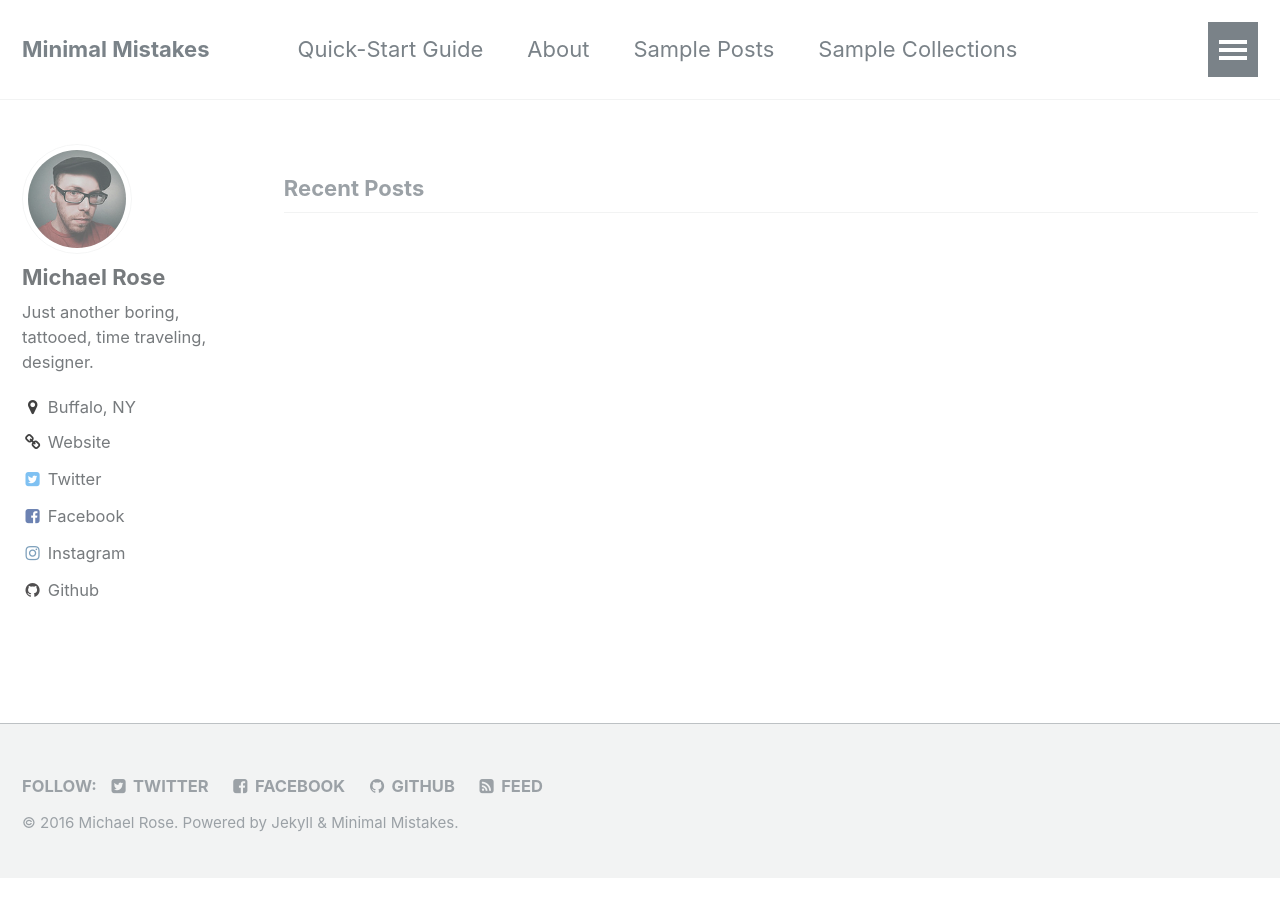
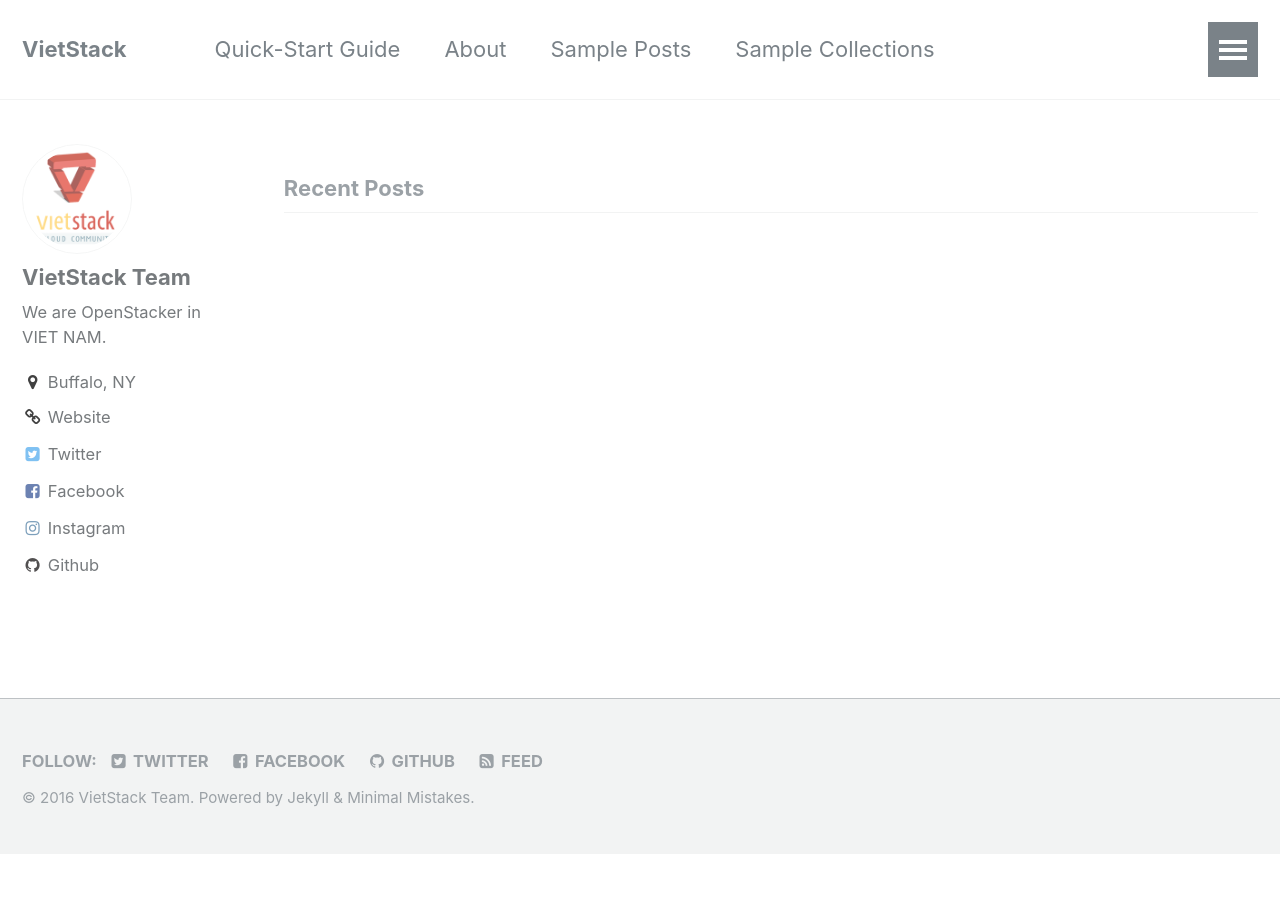
Before and after one commit to vietstack/vietstack.github.io.bka, a Jekyll site: the page built from index.html, in a window 1280 px wide. Built offline with Jekyll 4.4.1, drawn with Linux system fonts in a browser that asks for light colours.

Commit message:
update site
update site

```diff
--- a/_config.yml
+++ b/_config.yml
@@ -7,13 +7,13 @@
 
 # Site Settings
 locale                   : "en-US"
-title                    : "Minimal Mistakes"
+title                    : "VietStack"
 title_separator          : "-"
-name                     : &name "Michael Rose"
+name                     : &name "VietStack Team"
 description              : &description "A flexible Jekyll theme for your blog or site with a minimalist aesthetic."
-url                      : https://mmistakes.github.io # the base hostname & protocol for your site e.g. "https://mmistakes.github.io"
-baseurl                  : "/minimal-mistakes" # the subpath of your site, e.g. "/blog"
-repository               : "mmistakes/minimal-mistakes"
+url                      : "https://vietstack.github.io" # the base hostname & protocol for your site e.g. "https://mmistakes.github.io"
+baseurl                  : "" # the subpath of your site, e.g. "/blog"
+repository               : ""
 teaser                   : # filename of teaser fallback teaser image placed in /images/, .e.g. "500x300.png"
 # breadcrumbs            : false # true, false (default)
 words_per_minute         : 200
@@ -55,9 +55,9 @@ yandex_site_verification :
 
 # Social Sharing
 twitter:
-  username               : &twitter "mmistakes"
+  username               : &twitter "vietstack"
 facebook:
-  username               : &facebook "michaelrose"
+  username               : &facebook "vietstack"
   app_id                 :
   publisher              :
 og_image                 : "site-logo.png" # Open Graph/Twitter default site image
@@ -67,8 +67,8 @@ social:
   type                   : # Person or Organization (defaults to Person)
   name                   : # If the user or organization name differs from the site's name
   links: # An array of links to social media profiles
-    - "https://twitter.com/mmistakes"
-    - "https://facebook.com/michaelrose"
+    - "https://twitter.com/vietstack"
+    - "https://facebook.com/vietstack"
 
 # Analytics
 analytics:
@@ -80,21 +80,21 @@ analytics:
 # Site Author
 author:
   name             : *name
-  avatar           : "michael-rose.jpg"
-  bio              : "Just another boring, tattooed, time traveling, designer."
+  avatar           : "vietstack-logo.png"
+  bio              : "We are OpenStacker in VIET NAM."
   location         : "Buffalo, NY"
   email            :
-  uri              : "https://mademistakes.com"
+  uri              : "https://vietstack.vn"
   bitbucket        :
   codepen          :
   dribbble         :
   flickr           :
   facebook         : *facebook
   foursquare       :
-  github           : "mmistakes"
+  github           : "vietstack"
   google_plus      :
   keybase          :
-  instagram        : "mmistakes"
+  instagram        : "vietstack"
   lastfm           :
   linkedin         :
   pinterest        :
```
